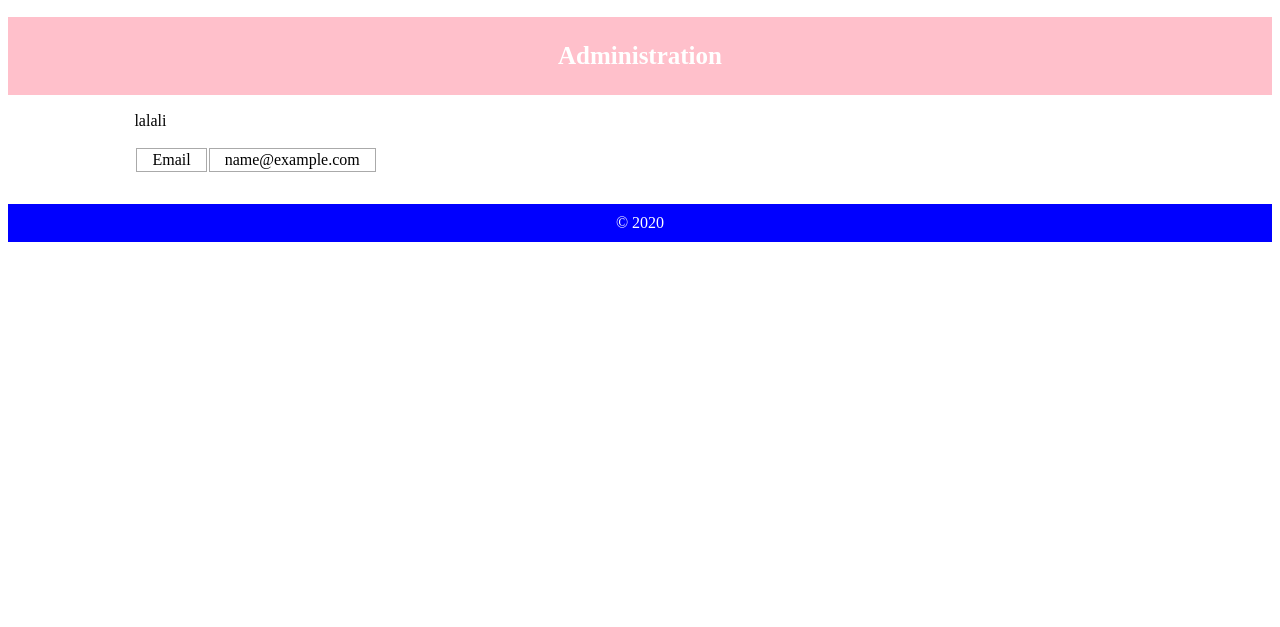
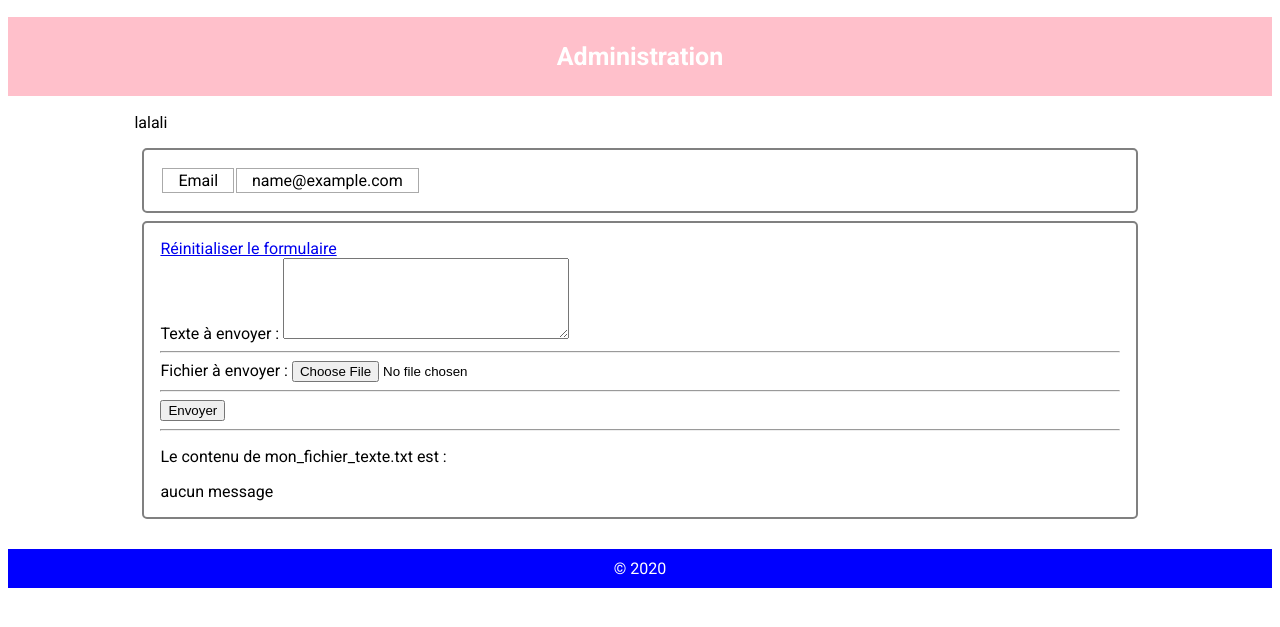
Before and after one commit to alixpel/petitmusee, a PHP site: page /coursdenicolas/admin/admin.php in a window 1280 px wide. Shown: the top 627 px of the page. Run offline with PHP 8.4, Linux system fonts and the light colour scheme; the visitor is signed in with stand-in values (Sample User, id 1); some libraries are stand-ins or nearby versions.

Commit message:
create admin folder and files

```diff
--- a/admin/admin.php
+++ b/admin/admin.php
@@ -17,10 +17,66 @@ verif_connection();
               <td><?php echo $_SESSION["emailadmin"] ?></td>
           </tr>
       </table>
+    </div>
 
-      <div class="">
+    <div class="administrer">
 
-      </div>
+      <a href="admin.php">Réinitialiser le formulaire</a>
+
+      <form method="post" action="admin.php" enctype="multipart/form-data">
+          <!-- <input name="nomChamp" type="text" rows="5" cols="33"> -->
+          <label for="mon_texte" >Texte à envoyer :</label>
+          <textarea id="mon_texte" name="mon_texte" rows="5" cols="33"></textarea>
+          <hr>
+          Fichier à envoyer : <input name="mon_fichier" id="mon_fichier" type="file" />
+          <!-- fichier -->
+          <!-- destination : -->
+          <hr>
+
+          <button type="submit">Envoyer</button>
+      </form>
+
+        <?php
+        // envoi de l'image :
+        if(!empty($_FILES["mon_fichier"]) && $_FILES["mon_fichier"]["error"] == 0 ) {
+          $nom_dossier_destination = "fichiers_envoyes";// dossier de destination
+          $chemin_dossier_destination = __DIR__ . "/" . $nom_dossier_destination; // dir = cste qui indique chemin de destination
+          $chemin_fichier_destination = $chemin_dossier_destination . "/" . $_FILES["mon_fichier"]["name"];// nouveau nom
+
+          move_uploaded_file($_FILES["mon_fichier"]["tmp_name"], $chemin_fichier_destination);// lien vers le fichier
+          echo "<a href='" . $nom_dossier_destination . "/" . $_FILES['mon_fichier']['name'] . "' target='_blank'>Mon fichier envoyé se trouve à l'URL suivante</a>";
+        }
+         ?>
+
+         <div class="resultat_mon_texte">
+          <?php
+          if (isset($_POST['mon_texte'])) {
+             echo $_POST["mon_texte"];
+           }
+           echo "<hr>";
+          // envoi du texte :
+          $fichier = fopen('fichiers_envoyes/textes/mon_fichier_texte.txt', 'a+');
+          if (isset($_POST['mon_texte'])) {
+            fwrite($fichier, "Mon message : " . $_POST['mon_texte'] . PHP_EOL);
+          } else {
+            fwrite($fichier, "aucun message" . PHP_EOL);
+          }
+          ?>
+          <!-- Texte écrit dans le fichier txt : -->
+          <?php
+          if (is_file("fichiers_envoyes/textes/mon_fichier_texte.txt")) {
+            $contenuFichier = file_get_contents("fichiers_envoyes/textes/mon_fichier_texte.txt");
+          } else {
+            echo "ATTENTION - <br> <strong>fichiers_envoyes/textes/mon_fichier_texte.txt</strong> : ce fichier n'existe pas";
+            exit;
+          }
+         ?>
+         <p> Le contenu de mon_fichier_texte.txt est : </p>
+         <?php
+          echo str_replace(PHP_EOL, "<br>", $contenuFichier) ;
+         ?>
+         </div>
+
 
     </div>
 
--- a/admin/css/mes_styles.css
+++ b/admin/css/mes_styles.css
@@ -1,4 +1,8 @@
 /* parts */
+
+body {
+  font-family: 'Roboto', sans-serif;
+}
 
 .container-head {
   margin:auto;
@@ -8,6 +12,20 @@
 .container {
   margin: auto;
   width: 80%;
+}
+
+.identifiants {
+  border: 2px solid grey;
+  border-radius: 5px;
+  margin: 0.5rem;
+  padding: 1rem;
+}
+
+.administrer {
+  border: 2px solid grey;
+  border-radius: 5px;
+  margin: 0.5rem;
+  padding: 1rem;
 }
 
 footer {
@@ -76,6 +94,24 @@ nav ul li a:hover{
   transform: scale(1.2, 1.2);
 }
 
+/* inputs */
+
+.error {
+  background-color: gold;
+  border: 1px solid grey;
+  border-radius: 0.2rem;
+  color: blue;
+  padding: 0.4rem;
+  text-align: center;
+  width: 50%;
+}
+
+.erreurchamp {
+  color: red;
+  font-weight: bold;
+}
+
+
 /* tableaux */
 
 table td {
--- /dev/null
+++ b/admin/fichiers_envoyes/le_texte.txt
@@ -0,0 +1,6 @@
+fgfgfgfgfgg
+fgfgfgfgfgg
+fgfgfgfgfgg
+fgfgfgfgfgg
+fgfgfgfgfgg
+fgfgfgfgfgg
--- /dev/null
+++ b/admin/fichiers_envoyes/mon_fichier_texte.txt
@@ -0,0 +1,5 @@
+Mon message : lalali
+Mon message : toto
+aucun message
+aucun message
+aucun message
--- a/admin/include/head.php
+++ b/admin/include/head.php
@@ -3,6 +3,7 @@
 <head>
     <meta charset="UTF-8">
     <title>Administration</title>
+    <link href="https://fonts.googleapis.com/css2?family=Roboto:ital,wght@0,100;0,300;0,400;0,500;0,700;0,900;1,100;1,300;1,400;1,500;1,700;1,900&display=swap" rel="stylesheet">
     <link rel="stylesheet" href="css/mes_styles.css" />
 </head>
 
--- a/admin/verifier_reponses.php
+++ b/admin/verifier_reponses.php
@@ -4,7 +4,7 @@ session_start();
 if(
     isset($_POST["email"]) &&
     isset($_POST["password"]) &&
-    $_POST["email"] == "resto@resto.com" &&
+    $_POST["email"] == "admin@map.com" &&
     $_POST["password"] == "php2020"
     ) {
     $_SESSION["a_le_droit_de_se_connecter"] == TRUE;
--- a/templates/include/footer.php
+++ b/templates/include/footer.php
@@ -16,6 +16,7 @@
     </div>
   </div>
   <div class="cgu">
+    <p class="footer-text"><a href="<?php echo $_url_base ?>admin/connexion.php">admin</a></p>
     <p class="footer-text">© alixpelletier <?php echo date("Y"); ?></p>
   </div>
 
```
Also changed, not shown: admin/connexion.php (+5 -5 lines), admin/fichiers_envoyes/74367913_10156211272610738_283977057153581056_o.jpg (added), admin/fichiers_envoyes/75210360_10156262435455738_2523628890849542144_n.jpg (added), admin/fichiers_envoyes/poisson.jpg (added), admin/fichiers_envoyes/pom.png (added), 1 other file.
